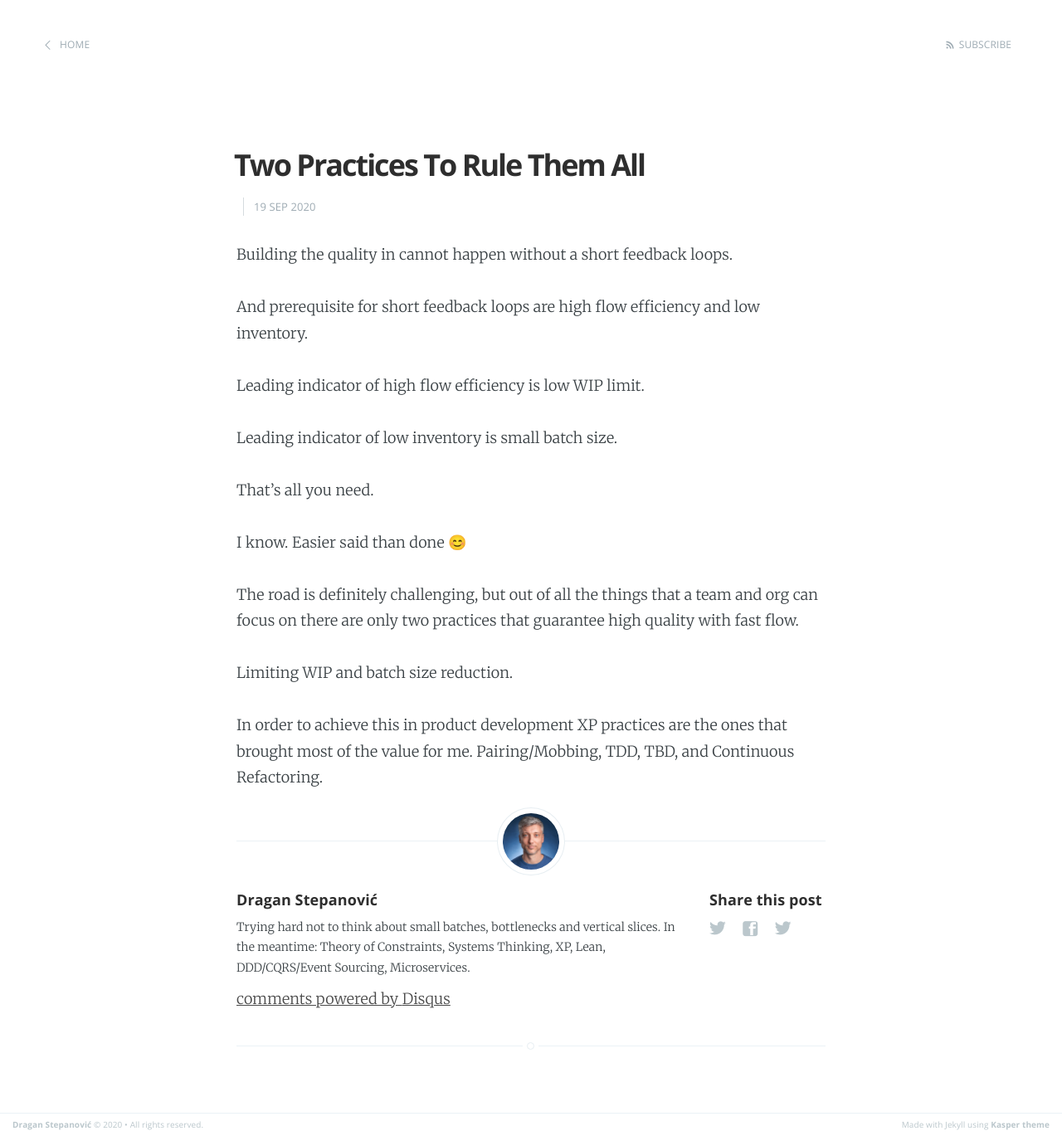
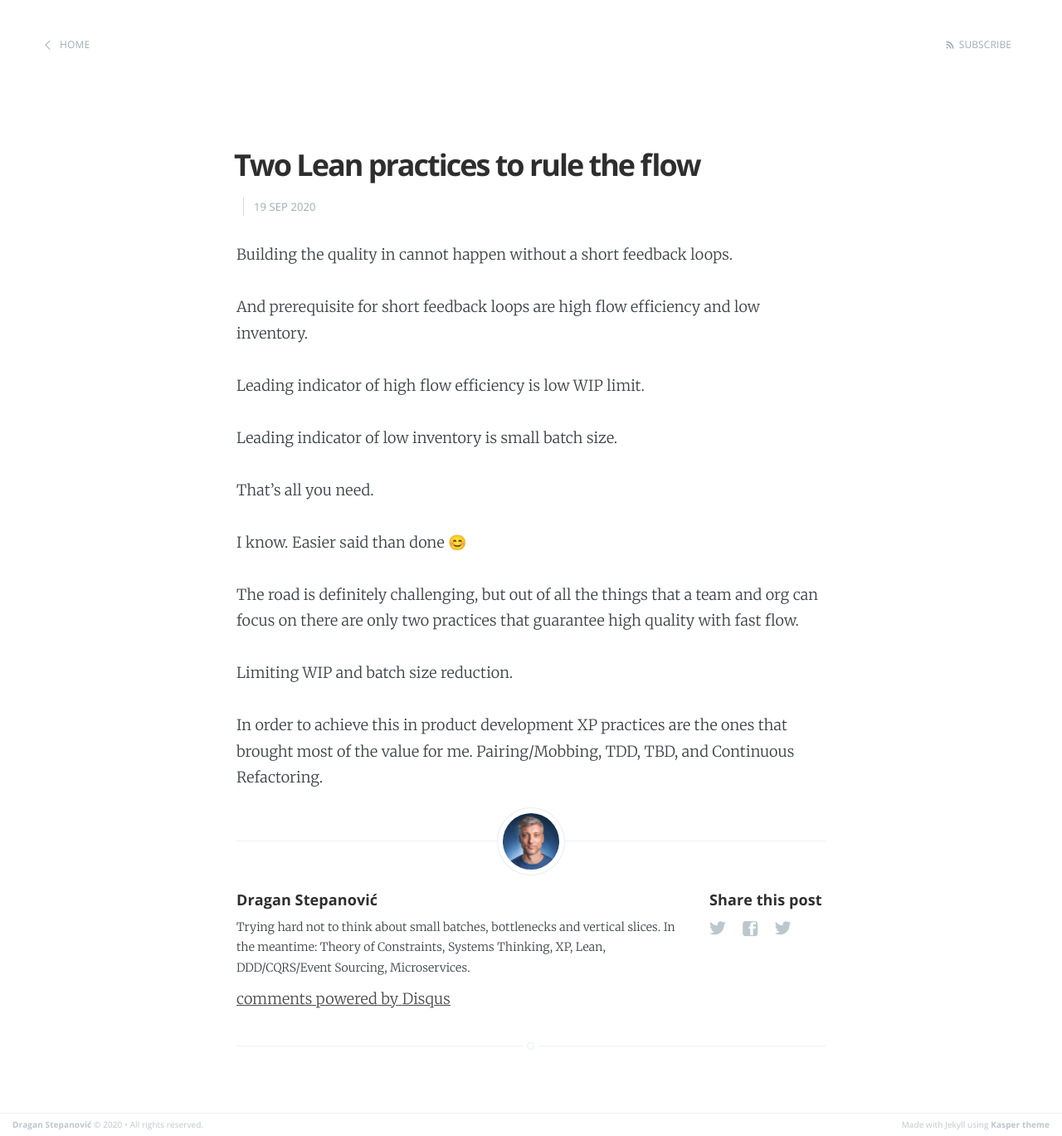
Before and after one commit to dragan-stepanovic/dragan-stepanovic.github.io, a Jekyll site: the page built from _posts/2020-09-19-two-practices-to-rule-the-flow.md, in a window 1280 px wide. Shown: the whole page at 83% size. Built offline with Jekyll 4.4.1, drawn with Linux system fonts in a browser that asks for light colours; our own code applies the rules of GitHub Pages for plain Markdown files; comment, search, counter and statistics services are not loaded.

Commit message:
Update and rename 2020-09-19-two-practices-to-rule-them-all.md to 2020-09-19-two-practices-to-rule-the-flow.md

```diff
--- a/_posts/2020-09-19-two-practices-to-rule-them-all.md
+++ b/_posts/2020-09-19-two-practices-to-rule-the-flow.md
@@ -1,5 +1,5 @@
 ---
-Title: Two Lean practices to rule the flow
+title: Two Lean practices to rule the flow
 ---
 
 Building the quality in cannot happen without a short feedback loops.
```
